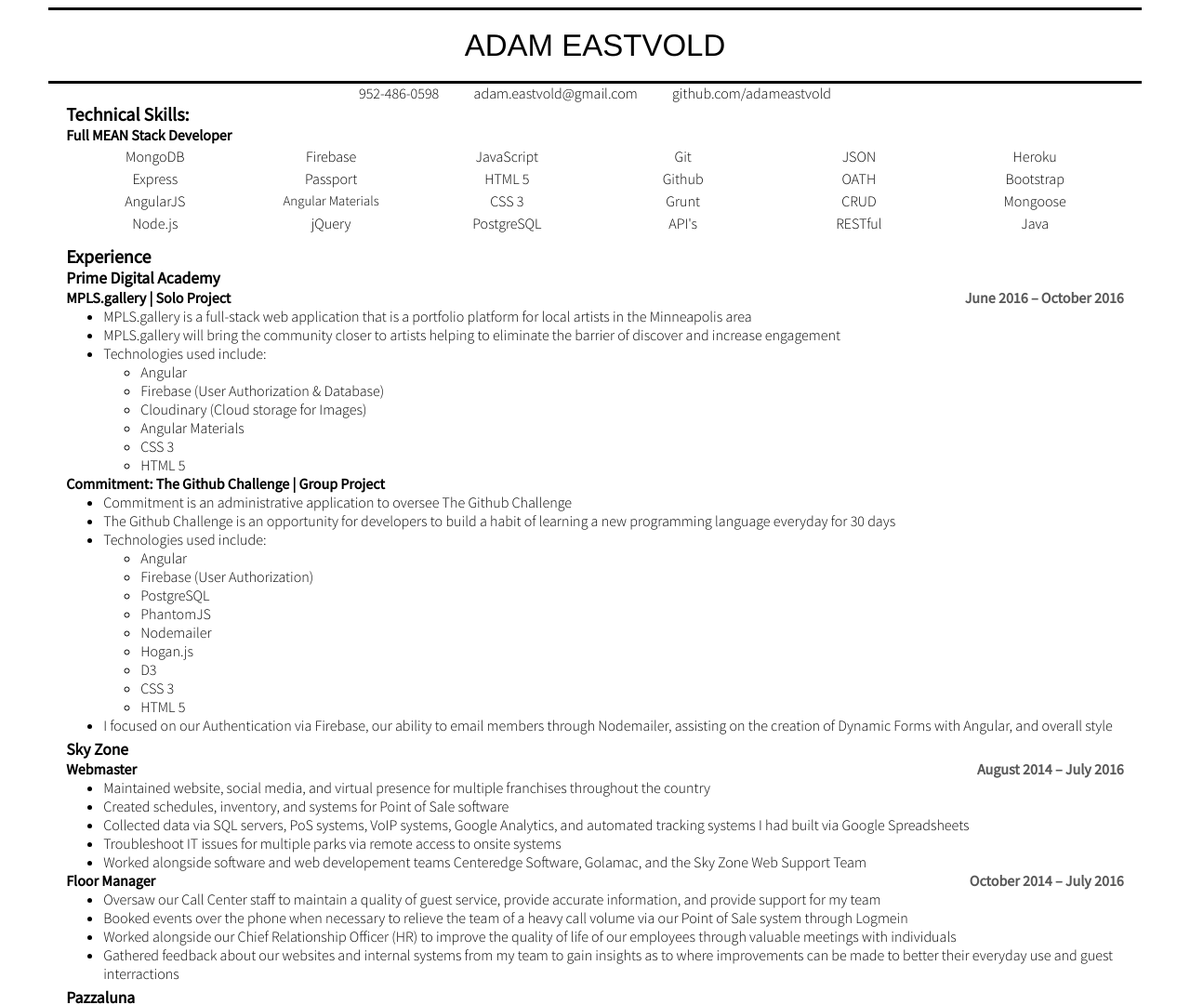
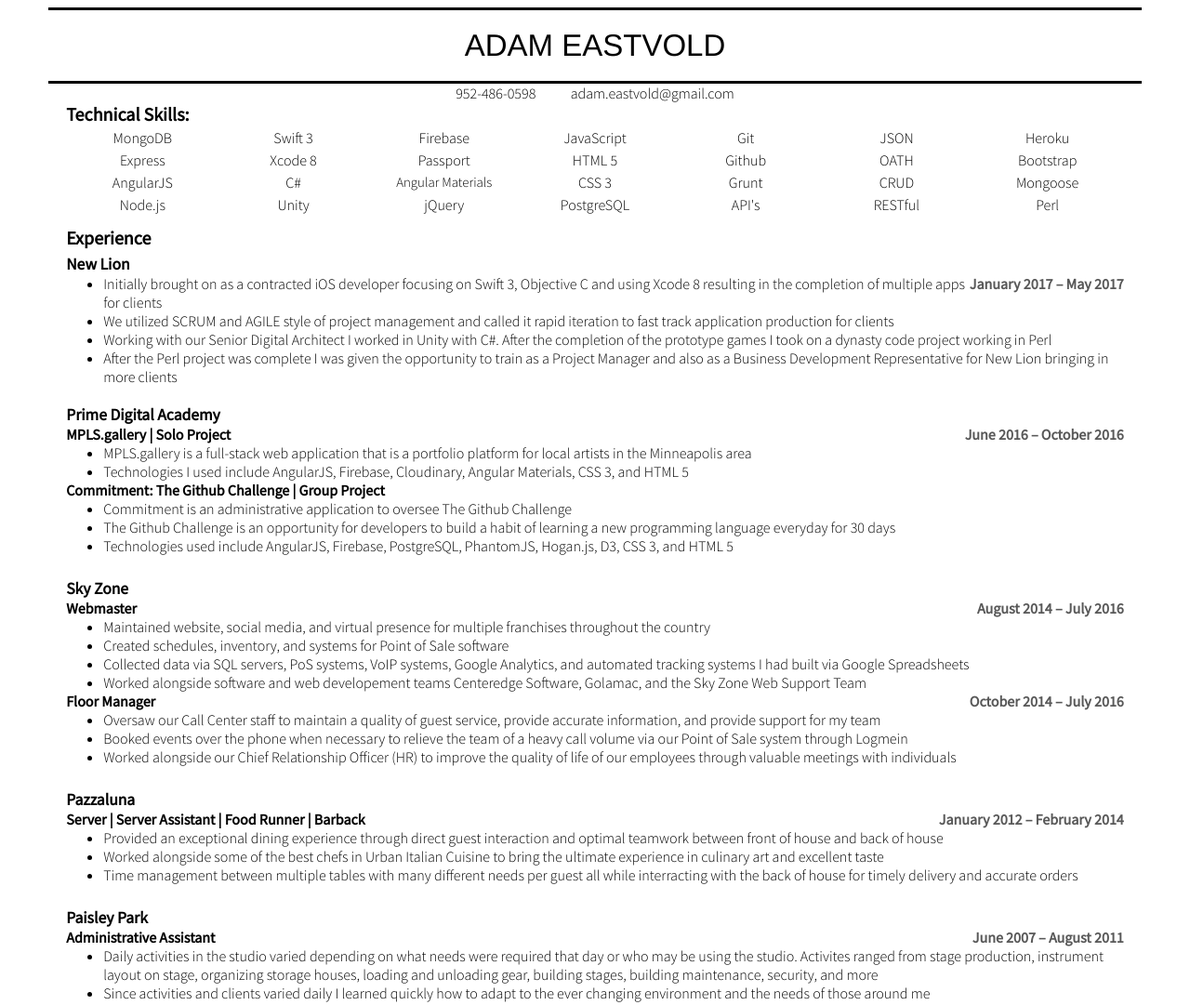
Before and after one commit to adameastvold/_resume, a plain HTML site: page index.html in a window 1280 px wide. Shown: the top 1081 px of the page at 93% size. Drawn offline with Linux system fonts and the light colour scheme.

Commit message:
Information update

```diff
--- a/index.html
+++ b/index.html
@@ -13,15 +13,15 @@
                 <ul class="contactInfo">
                     <li><a href="tel:+19524860598">952-486-0598</a></li>
                     <li><a href="mailto:adam.eastvold@gmail.com">adam.eastvold@gmail.com</a></li>
-                    <li><a target="_blank" href="https://github.com/adameastvold">github.com/adameastvold</a></li>
+                    <!-- <li><a target="_blank" href="https://github.com/adameastvold">github.com/adameastvold</a></li> -->
                 </ul>
             </aside>
             <section>
                 <h2>Technical Skills:</h2>
-                <p class="title">Full MEAN Stack Developer</p>
                 <table class="skills">
                     <tr>
                         <td>MongoDB</td>
+                        <td>Swift 3</td>
                         <td>Firebase</td>
                         <td>JavaScript</td>
                         <td>Git</td>
@@ -30,6 +30,7 @@
                     </tr>
                     <tr>
                         <td>Express</td>
+                        <td>Xcode 8</td>
                         <td>Passport</td>
                         <td>HTML 5</td>
                         <td>Github</td>
@@ -38,6 +39,7 @@
                     </tr>
                     <tr>
                         <td>AngularJS</td>
+                        <td>C#</td>
                         <td id="aM">Angular Materials</td>
                         <td>CSS 3</td>
                         <td>Grunt</td>
@@ -46,51 +48,42 @@
                     </tr>
                     <tr>
                         <td>Node.js</td>
+                        <td>Unity</td>
                         <td>jQuery</td>
                         <td>PostgreSQL</td>
                         <td>API's</td>
                         <td>RESTful</td>
-                        <td>Java</td>
+                        <td>Perl</td>
                     </tr>
                 </table>
 
 
                 <h1 class="experience"> Experience </h1>
+
+                <p class="place">New Lion</p>
+                <time datetime="2017-01-3/2017-05-10"> January 2017 &ndash; May 2017 </time>
+                <ul>
+                    <li>Initially brought on as a contracted iOS developer focusing on Swift 3, Objective C and using Xcode 8 resulting in the completion of multiple apps for clients</li>
+                    <li>We utilized SCRUM and AGILE style of project management and called it rapid iteration to fast track application production for clients</li>
+                    <li>Working with our Senior Digital Architect I worked in Unity with C#. After the completion of the prototype games I took on a dynasty code project working in Perl</li>
+                    <li>After the Perl project was complete I was given the opportunity to train as a Project Manager and also as a Business Development Representative for New Lion bringing in more clients</li>
+                </ul>
+                <br>
                 <p class="place1">Prime Digital Academy</p>
                 <time datetime="2016-06-15/2016-10-14"> June 2016 &ndash; October 2016 </time>
+
                 <div class="title">MPLS.gallery | Solo Project</div>
                 <ul>
                   <li>MPLS.gallery is a full-stack web application that is a portfolio platform for local artists in the Minneapolis area</li>
-                  <li>MPLS.gallery will bring the community closer to artists helping to eliminate the barrier of discover and increase engagement</li>
-                  <li>Technologies used include:</li>
-                    <ul id="innerList">
-                      <li>Angular</li>
-                      <li>Firebase (User Authorization & Database)</li>
-                      <li>Cloudinary (Cloud storage for Images)</li>
-                      <li>Angular Materials</li>
-                      <li>CSS 3</li>
-                      <li>HTML 5</li>
-                    </ul>
+                  <li>Technologies I used include AngularJS, Firebase, Cloudinary, Angular Materials, CSS 3, and HTML 5</li>
                 </ul>
-
                 <p class="title">Commitment: The Github Challenge | Group Project</p>
                 <ul>
                     <li>Commitment is an administrative application to oversee The Github Challenge</li>
                     <li>The Github Challenge is an opportunity for developers to build a habit of learning a new programming language everyday for 30 days</li>
-                    <li>Technologies used include:</li>
-                      <ul id="innerList">
-                        <li>Angular</li>
-                        <li>Firebase (User Authorization)</li>
-                        <li>PostgreSQL</li>
-                        <li>PhantomJS</li>
-                        <li>Nodemailer</li>
-                        <li>Hogan.js</li>
-                        <li>D3</li>
-                        <li>CSS 3</li>
-                        <li>HTML 5</li>
-                      </ul>
-                    <li>I focused on our Authentication via Firebase, our ability to email members through Nodemailer, assisting on the creation of Dynamic Forms with Angular, and overall style</li>
+                    <li>Technologies used include AngularJS, Firebase, PostgreSQL, PhantomJS, Hogan.js, D3, CSS 3, and HTML 5</li>
                 </ul>
+                <br>
 
                 <p class="place">Sky Zone</p>
                 <p class="title">Webmaster</p>
@@ -99,7 +92,6 @@
                     <li>Maintained website, social media, and virtual presence for multiple franchises throughout the country</li>
                     <li>Created schedules, inventory, and systems for Point of Sale software</li>
                     <li>Collected data via SQL servers, PoS systems, VoIP systems, Google Analytics, and automated tracking systems I had built via Google Spreadsheets</li>
-                    <li>Troubleshoot IT issues for multiple parks via remote access to onsite systems</li>
                     <li>Worked alongside software and web developement teams Centeredge Software, Golamac, and the Sky Zone Web Support Team</li>
                 </ul>
                 <p class="title">Floor Manager</p>
@@ -108,9 +100,8 @@
                     <li>Oversaw our Call Center staff to maintain a quality of guest service, provide accurate information, and provide support for my team</li>
                     <li>Booked events over the phone when necessary to relieve the team of a heavy call volume via our Point of Sale system through Logmein</li>
                     <li>Worked alongside our Chief Relationship Officer (HR) to improve the quality of life of our employees through valuable meetings with individuals</li>
-                    <li>Gathered feedback about our websites and internal systems from my team to gain insights as to where improvements can be made to better their everyday use and guest interractions</li>
                 </ul>
-
+                <br>
                 <p class="place">Pazzaluna</p>
                 <time datetime="2012-1-01/2014-2-16">January 2012 &ndash; February 2014</time>
                 <p class="title">Server | Server Assistant | Food Runner | Barback</p>
@@ -118,16 +109,16 @@
                     <li>Provided an exceptional dining experience through direct guest interaction and optimal teamwork between front of house and back of house</li>
                     <li>Worked alongside some of the best chefs in Urban Italian Cuisine to bring the ultimate experience in culinary art and excellent taste</li>
                     <li>Time management between multiple tables with many different needs per guest all while interracting with the back of house for timely delivery and accurate orders</li>
-                    <li>Catered private events for many companies, weddings, and parties</li>
                 </ul>
+                <br>
                 <p class="place">Paisley Park</p>
                 <time datetime="2007-06-01/2011-08-01">June 2007 &ndash; August 2011</time>
                 <p class="title">Administrative Assistant</p>
                 <ul>
-                    <li>Daily activities in the studio varied depending on what needs were required that day or who may be using the studio. Activites ranged from stage production, instrument layout on stage, organizing storage houses, loading and unloading gear, building stages, building maintainence, security, and more</li>
+                    <li>Daily activities in the studio varied depending on what needs were required that day or who may be using the studio. Activites ranged from stage production, instrument layout on stage, organizing storage houses, loading and unloading gear, building stages, building maintenance, security, and more</li>
                     <li>Since activities and clients varied daily I learned quickly how to adapt to the ever changing environment and the needs of those around me</li>
                 </ul>
-
+                <br>
                 <h1>Education</h1>
                 <p class="place">Prime Digital Academy</p> <time datetime="2016-10-14">October 2016</time>
                 <p>Full-Stack Software Engineering Certificate</p>
--- a/styles.css
+++ b/styles.css
@@ -79,7 +79,7 @@
 
 .skills td {
     text-align: center;
-    width: 16.6%;
+    width: 12.5%;
 }
 
 .title {
@@ -117,5 +117,5 @@
 
 .experience {
   margin-top: 10px;
-  margin-bottom: 0;
+  margin-bottom: 5px;
 }
```
Also changed, not shown: 1 other file.
